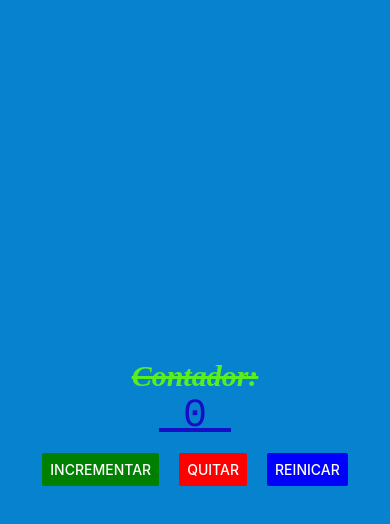
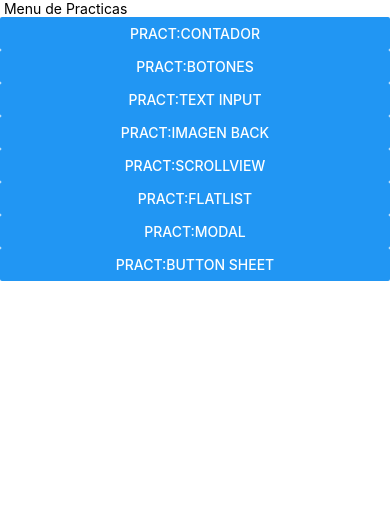
Before and after one commit to Felipesiuu/PAM212, a React Native app in the folder intro/: screen / in a window 390 px wide. Shown: the top 524 px of the page. Built offline with nearby package versions, Linux system fonts and the light colour scheme.

Commit message:
preparando
Preparamos el ambiente para las siguientes clases

```diff
--- a/intro/App.js
+++ b/intro/App.js
@@ -1,9 +1,9 @@
-import ContadorScrenn from './screens/ContadorScrenn';
+import MenuScreen from './screens/MenuScreen';
 // 2. Main: Zona de componentes
 export default function App() {
 
 
   return (
-    <ContadorScrenn></ContadorScrenn>
+    <MenuScreen></MenuScreen>
   );
 }
--- /dev/null
+++ b/intro/screens/ActivityIndicatorScreen.js
@@ -0,0 +1,14 @@
+import { Text, StyleSheet, View } from 'react-native'
+import React, { Component } from 'react'
+
+export default class ActivityIndicatorScreen extends Component {
+  render() {
+    return (
+      <View>
+        <Text>ActivityIndicatorScreen Proximamenente....</Text>
+      </View>
+    )
+  }
+}
+
+const styles = StyleSheet.create({})
--- /dev/null
+++ b/intro/screens/BotonesScreen.js
@@ -0,0 +1,13 @@
+import { Text, StyleSheet, View } from 'react-native'
+
+export default function BotonesScreen (){
+
+
+    return (
+      <View>
+        <Text> BotonesScreen Proximamenente... </Text>
+      </View>
+    )
+  }
+
+const styles = StyleSheet.create({})
--- /dev/null
+++ b/intro/screens/BottomSheetScreen.js
@@ -0,0 +1,14 @@
+import { Text, StyleSheet, View } from 'react-native'
+import React, { Component } from 'react'
+
+export default class BottomSheetScreen extends Component {
+  render() {
+    return (
+      <View>
+        <Text>BottomSheetScreen Proximamenente...</Text>
+      </View>
+    )
+  }
+}
+
+const styles = StyleSheet.create({})
--- a/intro/screens/ContadorScrenn.js
+++ b/intro/screens/ContadorScrenn.js
@@ -30,6 +30,7 @@ export default function App() {
 }
 
 
+
 // 3. Estilos: Zona de estilos
 const styles = StyleSheet.create({
   container: {
--- /dev/null
+++ b/intro/screens/FlatListScreen.js
@@ -0,0 +1,14 @@
+import { Text, StyleSheet, View } from 'react-native'
+import React, { Component } from 'react'
+
+export default class FlatListScreen extends Component {
+  render() {
+    return (
+      <View>
+        <Text>FlatListScreen Proximamenente...</Text>
+      </View>
+    )
+  }
+}
+
+const styles = StyleSheet.create({})
--- /dev/null
+++ b/intro/screens/ImageBackgroungScreen.js
@@ -0,0 +1,14 @@
+import React, { Component } from 'react'
+import { Text, StyleSheet, View } from 'react-native'
+
+export default class ImageBackgroungScreen extends Component {
+  render() {
+    return (
+      <View>
+        <Text>  Proximamenente... </Text>
+      </View>
+    )
+  }
+}
+
+const styles = StyleSheet.create({})
--- /dev/null
+++ b/intro/screens/MenuScreen.js
@@ -0,0 +1,57 @@
+import React, { useState } from 'react'
+import { Text, StyleSheet, View } from 'react-native'
+import ContadorScrenn from './ContadorScrenn';
+import BotonesScreen from './BotonesScreen';
+import { Button } from 'react-native-web';
+import TextInpuntAlertScreen from './TextInpuntAlertScreen';
+import ScrollViewScreen from './ScrollViewScreen';
+import ImageBackgroungScreen from './ImageBackgroungScreen';
+import ActivityIndicatorScreen from './ActivityIndicatorScreen';
+import FlatListScreen from './FlatListScreen';
+import ModalScreen from './ModalScreen';
+import BottomSheetScreen from './BottomSheetScreen';
+
+
+export default function MenuScreen() {
+    const [screen, setScreen] = useState('menu');
+
+    switch(screen){
+        case 'contador':
+            return <ContadorScrenn/>
+        case 'botones':
+            return  <BotonesScreen/>
+        case 'text input':
+            return <TextInpuntAlertScreen/>
+        case 'imagen back':
+            return <ImageBackgroungScreen/>
+        case 'scrollView':
+             return <ScrollViewScreen/>
+        case 'activityindicator':
+             return <ActivityIndicatorScreen/>
+        case 'flatlist':
+             return <FlatListScreen/>
+        case 'modal':
+            return <ModalScreen/>
+        case 'bottom sheet':
+            return  <BottomSheetScreen/>
+        case 'menu':
+            default:
+                return (
+                    <View>
+                        <Text> Menu de Practicas </Text>
+                        <Button onPress={()=>setScreen('contador')} title ='Pract:Contador'/>
+                        <Button onPress={()=>setScreen('botones')} title ='Pract:Botones'/>
+                        <Button onPress={()=>setScreen('text input')} title ='Pract:text input'/>
+                        <Button onPress={()=>setScreen('imagen back')} title ='Pract:imagen back'/>
+                        <Button onPress={()=>setScreen('scrollView')} title ='Pract:scrollView'/>
+                        <Button onPress={()=>setScreen('flatlist')} title ='Pract:flatlist'/>
+                        <Button onPress={()=>setScreen('modal')} title ='Pract:modal'/>
+                        <Button onPress={()=>setScreen('bottom sheet')} title ='Pract:button sheet'/>
+
+                    </View>
+                )
+
+    }
+}
+
+const styles = StyleSheet.create({})
--- /dev/null
+++ b/intro/screens/ModalScreen.js
@@ -0,0 +1,14 @@
+import { Text, StyleSheet, View } from 'react-native'
+import React, { Component } from 'react'
+
+export default class ModalScreen extends Component {
+  render() {
+    return (
+      <View>
+        <Text>ModalScreen Proximamenente...</Text>
+      </View>
+    )
+  }
+}
+
+const styles = StyleSheet.create({})
--- /dev/null
+++ b/intro/screens/ScrollViewScreen.js
@@ -0,0 +1,14 @@
+import React, { Component } from 'react'
+import { Text, StyleSheet, View } from 'react-native'
+
+export default class ScrollViewScreen extends Component {
+  render() {
+    return (
+      <View>
+        <Text> Proximamenente.....</Text>
+      </View>
+    )
+  }
+}
+
+const styles = StyleSheet.create({})
--- /dev/null
+++ b/intro/screens/TextInpuntAlertScreen.js
@@ -0,0 +1,14 @@
+import React, { Component } from 'react'
+import { Text, View } from 'react-native'
+
+export class TextInpuntAlertScreen extends Component {
+  render() {
+    return (
+      <View>
+        <Text> textInComponent Proximamenente.... </Text>
+      </View>
+    )
+  }
+}
+
+export default TextInpuntAlertScreen
```
